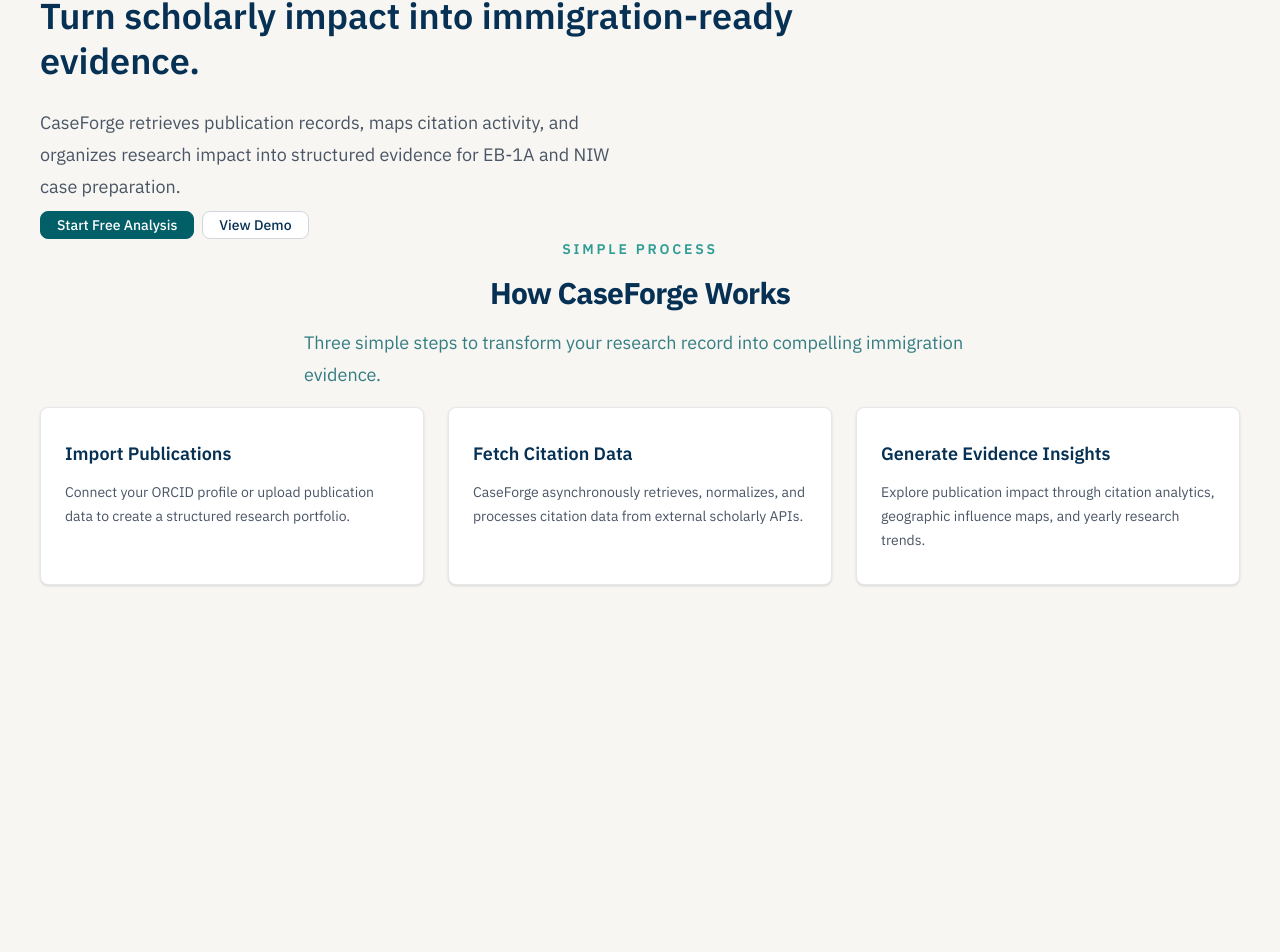
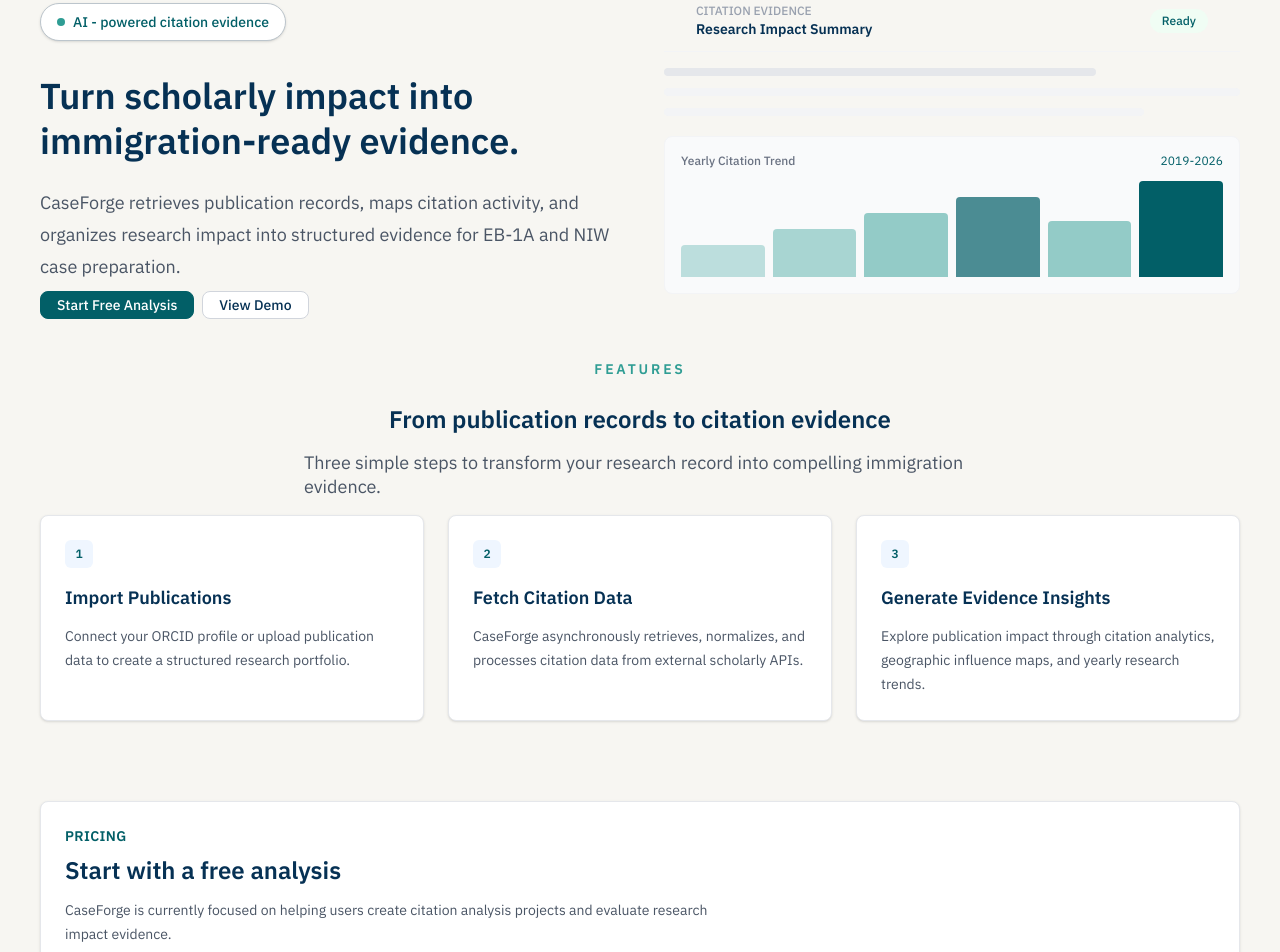
Before and after one commit to shuwangs/CaseForge, a React (Vite) app in the folder client/: page / in a window 1280 px wide. Shown: the part 157-1109 px from the top of the page. Before the commit the page ends 800 px from the top, so only its background shows below. Built offline with nearby package versions, Linux system fonts and the light colour scheme; no server answers; what ag-grid-community would draw is missing.

Commit message:
add pricing part to landingpage, add step no to the Featurecoard

```diff
--- /dev/null
+++ b/client/src/components/landing/DisplayDashbaord.tsx
@@ -0,0 +1,45 @@
+const Displaydashboard = () => {
+	return (
+		<div>
+			<div className="mb-4 flex items-center justify-between border-b border-gray-100 pb-3 px-8">
+				<div>
+					<p className="text-xs font-medium uppercase text-gray-400">
+						Citation Evidence
+					</p>
+					<p className="text-sm font-semibold text-[var(--color-primary)]">
+						Research Impact Summary
+					</p>
+				</div>
+				<span className="rounded-full bg-green-50 px-3 py-1 text-xs font-medium text-[var(--color-accent)]">
+					Ready
+				</span>
+			</div>
+
+			<div className="space-y-3">
+				<div className="h-2 w-3/4 rounded bg-gray-200" />
+				<div className="h-2 w-full rounded bg-gray-100" />
+				<div className="h-2 w-5/6 rounded bg-gray-100" />
+			</div>
+
+			<div className="mt-5 rounded-lg border border-gray-100 bg-gray-50 p-4">
+				<div className="mb-3 flex items-center justify-between">
+					<p className="text-xs font-medium text-gray-500">
+						Yearly Citation Trend
+					</p>
+					<p className="text-xs text-[var(--color-accent)]">2019-2026</p>
+				</div>
+
+				<div className="flex h-24 items-end gap-2">
+					<div className="h-8 flex-1 rounded-t bg-[var(--color-secondary)]/30" />
+					<div className="h-12 flex-1 rounded-t bg-[var(--color-secondary)]/40" />
+					<div className="h-16 flex-1 rounded-t bg-[var(--color-secondary)]/50" />
+					<div className="h-20 flex-1 rounded-t bg-[var(--color-accent)]/70" />
+					<div className="h-14 flex-1 rounded-t bg-[var(--color-secondary)]/50" />
+					<div className="h-24 flex-1 rounded-t bg-[var(--color-accent)]" />
+				</div>
+			</div>
+		</div>
+	);
+};
+
+export default Displaydashboard;
--- a/client/src/components/landing/HeroContent.tsx
+++ b/client/src/components/landing/HeroContent.tsx
@@ -1,11 +1,13 @@
 import BaseBtn from "../ui/BaseBtn.js";
+import Displaydashboard from "./DisplayDashbaord.js";
 
 const HeroContent = () => {
 	return (
-		<div className="flex flex-col justify-center">
+		<div className="grid items-start gap-12 pt-20 lg:grid-cols-[1fr_1fr] mb-10">
+			<div className="flex flex-col justify-center ">
 				<div className="inline-flex w-fit items-center gap-2 rounded-full border border-[var(--color-muted)] bg-white px-4 py-2 text-sm font-medium text-[var(--color-accent)] shadow-sm">
 					<span className="h-2 w-2 rounded-full bg-[var(--color-secondary)]" />
-				AI-powered citation evidence
+					AI - powered citation evidence
 				</div>
 				<div className="mt-8 max-w-4xl space-y-6">
 					<h1 className="text-4xl font-semibold leading-tight text-[var(--color-primary)] sm:text-4xl">
@@ -24,6 +26,9 @@ const HeroContent = () => {
 					<BaseBtn variant="secondary">View Demo</BaseBtn>
 				</div>
 			</div>
+
+			<Displaydashboard />
+		</div>
 	);
 };
 
--- a/client/src/components/landing/HeroFeatures.tsx
+++ b/client/src/components/landing/HeroFeatures.tsx
@@ -3,32 +3,52 @@ import FeatureCard from "../ui/FeatureCard.tsx";
 const HeroFeatures = () => {
 	return (
 		<div>
+			<section id="features">
 				<div className="flex flex-col gap-4 align-center items-center">
 					<p className="text-sm font-semibold uppercase tracking-[0.2em] text-[var(--color-secondary)]">
-					Simple Process
+						Features
 					</p>
-				<h2 className="text-3xl font-bold tracking-tight text-[var(--color-primary)]">
-					How CaseForge Works
+					<h2 className="mt-2 text-2xl font-semibold text-[var(--color-primary)]">
+						From publication records to citation evidence
 					</h2>
-				<p className="max-w-2xl text-lg leading-8 text-[var(--color-accent)]/80">
+					<p className="max-w-2xl text-lg leading-6  text-gray-600">
 						Three simple steps to transform your research record into compelling
 						immigration evidence.
 					</p>
 				</div>
 				<div className="mt-4 grid gap-6 md:grid-cols-3">
 					<FeatureCard
+						step="1"
 						title="Import Publications"
 						description="Connect your ORCID profile or upload publication data to create a structured research portfolio."
 					/>
 					<FeatureCard
+						step="2"
 						title="Fetch Citation Data"
 						description="CaseForge asynchronously retrieves, normalizes, and processes citation data from external scholarly APIs."
 					/>
 					<FeatureCard
+						step="3"
 						title="Generate Evidence Insights"
 						description="Explore publication impact through citation analytics, geographic influence maps, and yearly research trends."
 					/>
 				</div>
+			</section>
+
+			<section id="pricing" className="py-20">
+				<div className="rounded-lg border border-gray-200 bg-white p-6 shadow-sm">
+					<p className="text-sm font-semibold uppercase tracking-wide text-[var(--color-accent)]">
+						Pricing
+					</p>
+					<h2 className="mt-2 text-2xl font-semibold text-[var(--color-primary)]">
+						Start with a free analysis
+					</h2>
+					<p className="mt-3 max-w-2xl text-sm leading-6 text-gray-600">
+						CaseForge is currently focused on helping users create citation
+						analysis projects and evaluate research impact evidence.
+					</p>
+				</div>
+			</section>
 		</div>
 	);
 };
--- a/client/src/components/landing/HeroNavbar.tsx
+++ b/client/src/components/landing/HeroNavbar.tsx
@@ -13,9 +13,6 @@ const HeroNavbar = () => {
 			<div className="hidden items-center gap-8 text-sm font-medium text-gray-600 md:flex">
 				<a href="#features" className="hover:text-[var(--color-accent)]">
 					Features
-				</a>
-				<a href="#workflow" className="hover:text-[var(--color-accent)]">
-					How it Works
 				</a>
 				<a href="#pricing" className="hover:text-[var(--color-accent)]">
 					Pricing
--- a/client/src/components/ui/FeatureCard.tsx
+++ b/client/src/components/ui/FeatureCard.tsx
@@ -1,11 +1,18 @@
-const FeatureCard = ({ title, description, className }) => {
+const FeatureCard = ({ title, description, className, step }) => {
 	return (
 		<div
-			className={`rounded-lg border border-gray-200 bg-white px-6 py-8 shadow-sm ${className}`}
+			className={`rounded-lg border border-gray-200 bg-white px-6 py-6 shadow-sm ${className}`}
 		>
+			{step && (
+				<div className="mb-4 flex h-7 w-7 items-center justify-center rounded-md bg-blue-50 text-xs font-semibold text-[var(--color-accent)]">
+					{step}
+				</div>
+			)}
+
 			<h3 className="text-lg font-semibold text-[var(--color-primary)]">
 				{title}
 			</h3>
+
 			<p className="mt-3 text-sm leading-6 text-gray-600">{description}</p>
 		</div>
 	);
--- a/client/src/components/ui/ProjectCard.tsx
+++ b/client/src/components/ui/ProjectCard.tsx
@@ -12,7 +12,7 @@ const ProjectCard = ({ project, href }: ProjectCardProps) => {
 		<Link to={href}>
 			<div
 				className="max-w-4xl rounded-lg border border-gray-200 shadow-sm
-			px-6 py-2 bg-white
+			px-6 py-4 bg-white
 			hover:border-[var(--color-accent)] hover:shadow-md mt-2"
 			>
 				<div className="flex items-center gap-4">
```
Lines whose indentation alone changed are shown as unchanged.
